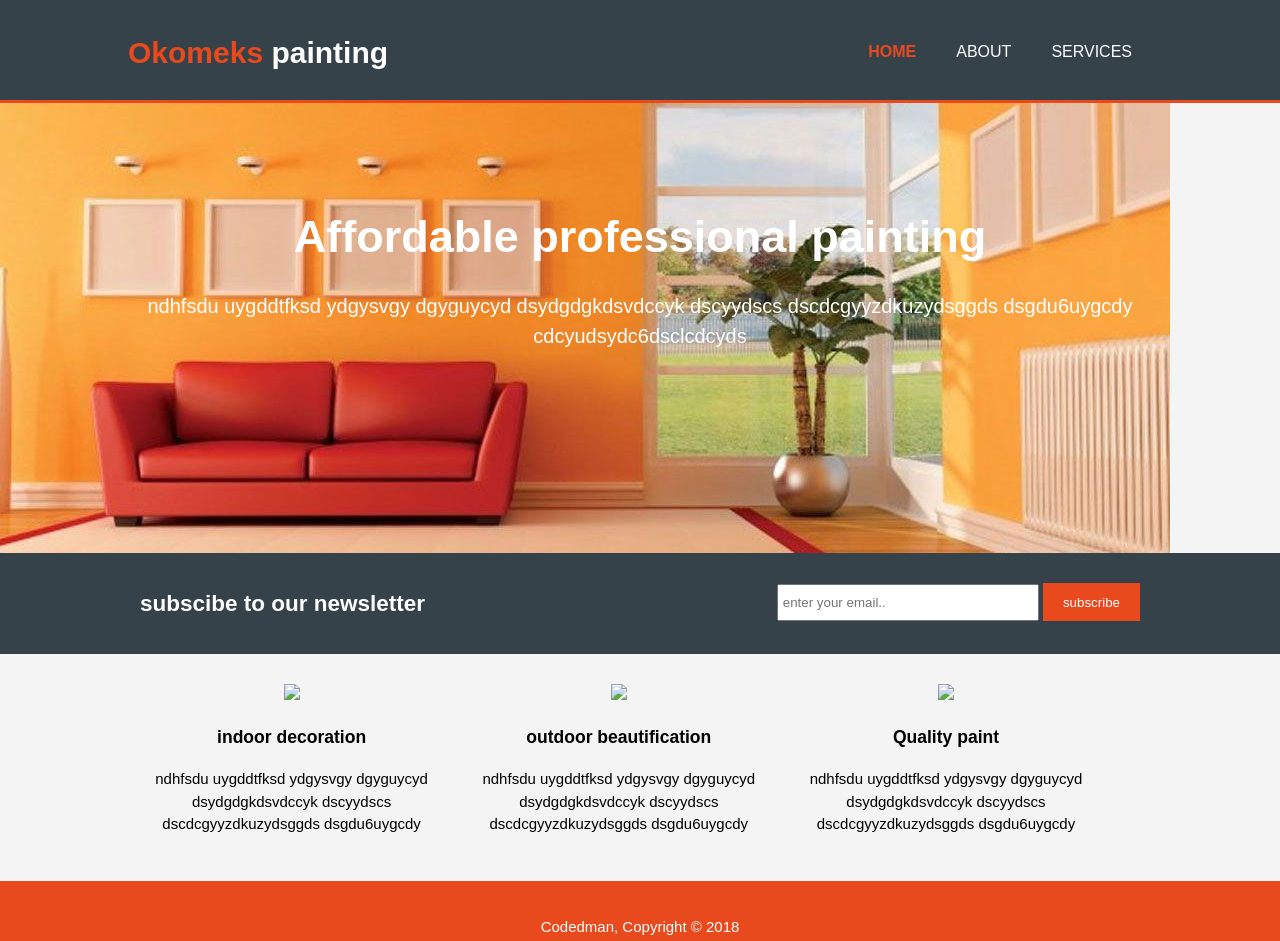
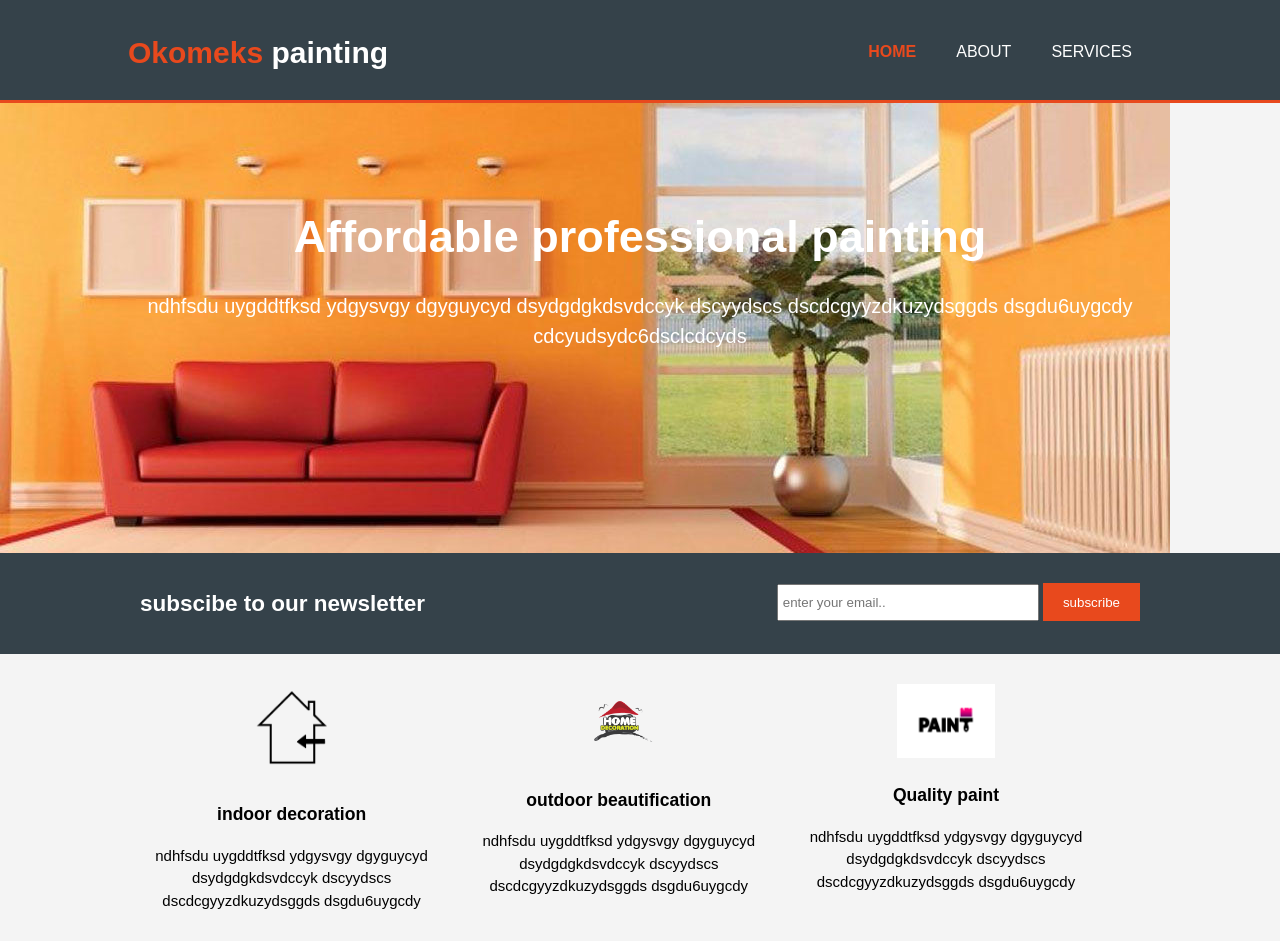
Before and after one commit to codedman/static-web, a plain HTML site: page index.html in a window 1280 px wide. Shown: the top 941 px of the page. Drawn offline with Linux system fonts and the light colour scheme; files that its build step writes are made by us from their sources; files whose address does not match are found by name.

Commit message:
Added some images and edited my style.css page
some very important edits

```diff
--- a/index.html
+++ b/index.html
@@ -7,7 +7,7 @@
     <meta name="keywords" cotent="painting company, nigeria, lagos, painting services, affordable paint products">
     <meta name="author" cotent="okomeks">
     <title>okomeks | the No.1 painting company in nigeria</title>
-    <link rel="stylesheet" href="./css/style.css">
+    <link rel="stylesheet" href="style.css">
 
   </head>
   <body>
@@ -45,17 +45,17 @@
     <section id="boxes">
       <div class="container">
         <div class="box">
-          <img src="./img/indoor_logo.png">
+          <img src="indoor_logo.png">
           <h3>indoor decoration</h3>
           <p>ndhfsdu uygddtfksd ydgysvgy dgyguycyd dsydgdgkdsvdccyk dscyydscs dscdcgyyzdkuzydsggds dsgdu6uygcdy</p>
         </div>
         <div class="box">
-          <img src="./img/outdoor_logo.png">
+          <img src="outdoor_logo.png">
           <h3>outdoor beautification</h3>
           <p>ndhfsdu uygddtfksd ydgysvgy dgyguycyd dsydgdgkdsvdccyk dscyydscs dscdcgyyzdkuzydsggds dsgdu6uygcdy</p>
         </div>
         <div class="box">
-          <img src="./img/paint_logo.png">
+          <img src="paint_logo.png">
           <h3>Quality paint</h3>
           <p>ndhfsdu uygddtfksd ydgysvgy dgyguycyd dsydgdgkdsvdccyk dscyydscs dscdcgyyzdkuzydsggds dsgdu6uygcdy</p>
         </div>
```
Also changed, not shown: indoor_logo.png (added), outdoor_logo.png (added), paint_logo.png (added).
